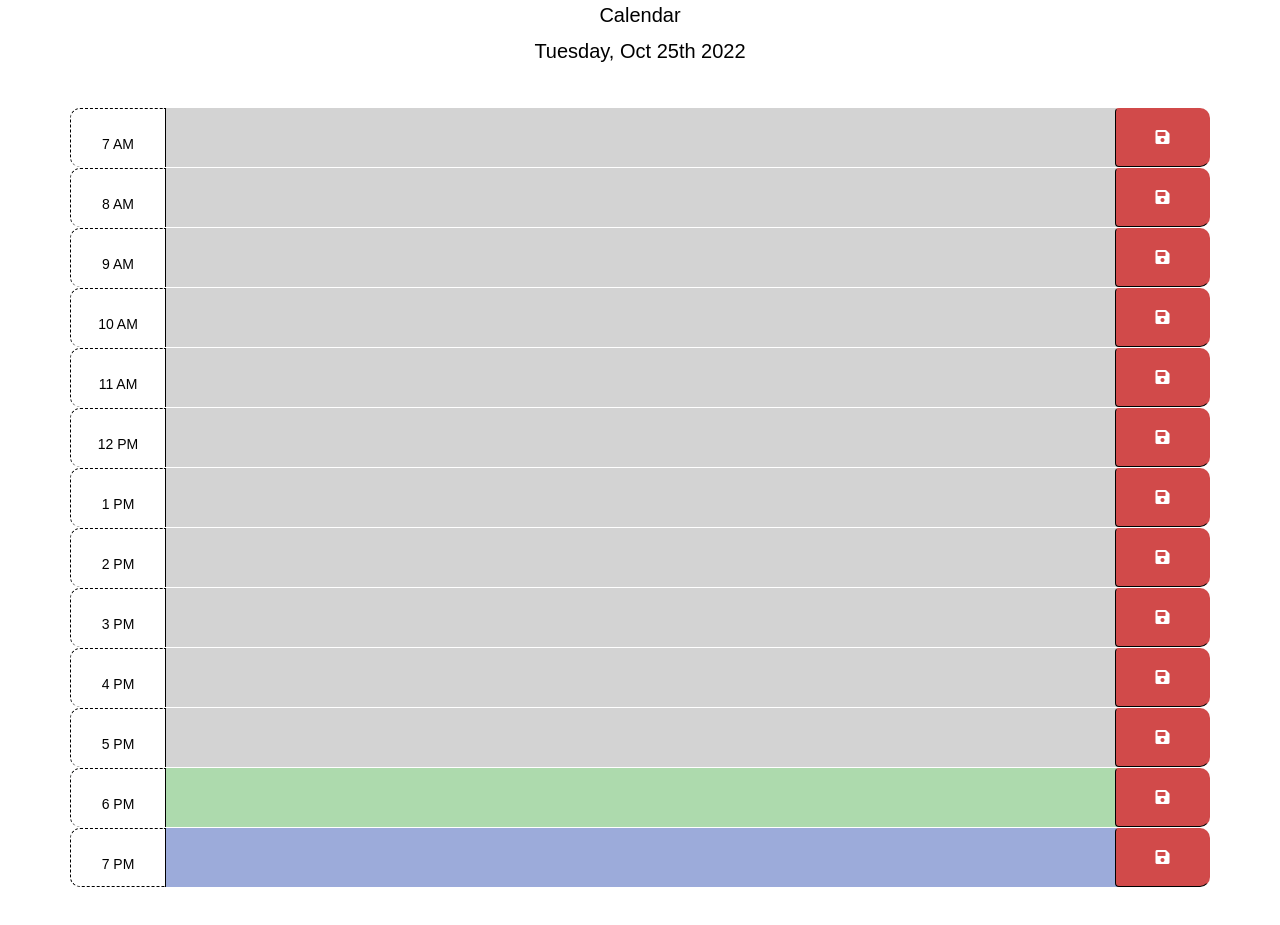
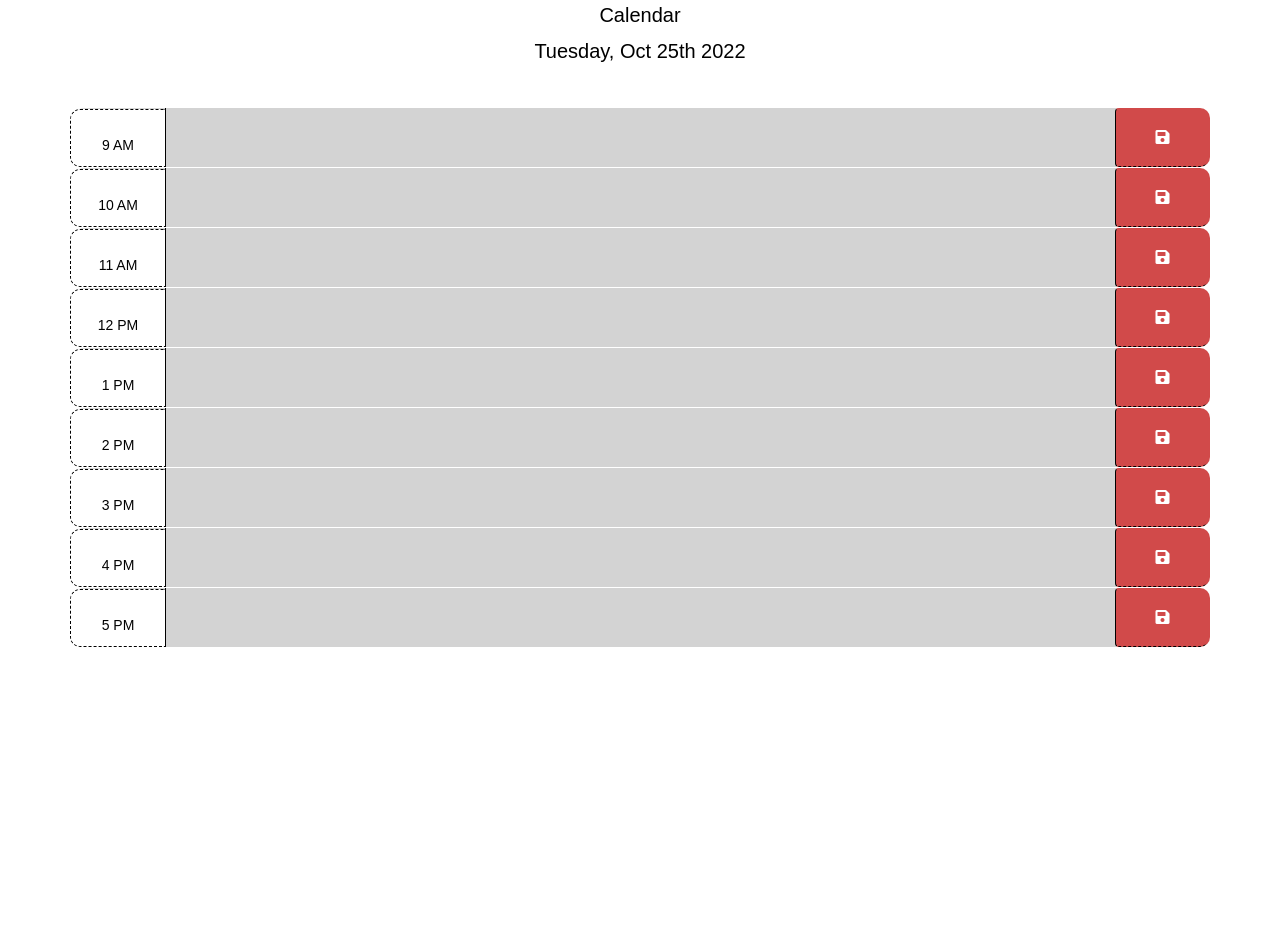
Before and after one commit to JohanBotes/jb-SMU05-WorkDayCalendar, a plain HTML site: page index.html in a window 1280 px wide. Shown: the part 91-1016 px from the top of the page. After the commit the page ends 800 px from the top, so only its background shows below. Drawn offline with nearby package versions, Linux system fonts and the light colour scheme.

Commit message:
Ultimate Final commit after results changes

```diff
--- a/css/style.css
+++ b/css/style.css
@@ -56,6 +56,7 @@ body {
     border-left: 1px dashed #000000;
     border-top-left-radius: 10px;
     border-bottom-left-radius: 10px;
+    margin-top: 1px;
   }
 
   .hour-last   {
@@ -91,6 +92,10 @@ body {
     transition: all 0.1s ease-in-out;
   }
 
+  .col-md-1  {
+    border-bottom: 1px dashed black;
+  }
+
   /*** OVERWRITE - MEDIA QUERY FOR TABLETS AND SMALLER  ***/
   /* This will be applied on any screen 768px and bellow */
   @media screen and (max-width: 768px), screen and (max-width: 575px) {
--- a/index.html
+++ b/index.html
@@ -24,24 +24,6 @@
 	<div class="container">
 
 		<!-- Timeblocks start here -->
-
-        <div id="hour7" class="row time-block">
-            <div class="col-md-1 hour">
-                7 AM
-            </div>
-            <textarea class="col-md-10 description">
-            </textarea>
-            <button class="btn saveBtn col-md-1"><i class="fas fa-save"></i></button>
-        </div>
-
-		<div id="hour8" class="row time-block">
-            <div class="col-md-1 hour">
-                8 AM
-            </div>
-            <textarea class="col-md-10 description">
-            </textarea>
-            <button class="btn saveBtn col-md-1"><i class="fas fa-save"></i></button>
-        </div>
 
 		<div id="hour9" class="row time-block">
             <div class="col-md-1 hour">
@@ -124,24 +106,6 @@
             <button class="btn saveBtn col-md-1"><i class="fas fa-save"></i></button>
         </div>
 
-        <div id="hour18" class="row time-block">
-            <div class="col-md-1 hour">
-                6 PM
-            </div>
-            <textarea class="col-md-10 description">
-            </textarea>
-            <button class="btn saveBtn col-md-1"><i class="fas fa-save"></i></button>
-        </div>
-
-        <div id="hour19" class="row time-block">
-            <div class="col-md-1 hour hour-last">
-                7 PM
-            </div>
-            <textarea class="col-md-10 description">
-            </textarea>
-            <button class="btn saveBtn col-md-1"><i class="fas fa-save"></i></button>
-        </div>
-
 	</div>
 
 	<script src="https://code.jquery.com/jquery-3.4.1.min.js"></script>
--- a/js/script.js
+++ b/js/script.js
@@ -42,8 +42,6 @@ $(document).ready(function () {
     }
 
     // Get item from local storage if any
-    $("#hour7 .description").val(localStorage.getItem("hour8"));
-    $("#hour8 .description").val(localStorage.getItem("hour8"));
     $("#hour9 .description").val(localStorage.getItem("hour9"));
     $("#hour10 .description").val(localStorage.getItem("hour10"));
     $("#hour11 .description").val(localStorage.getItem("hour11"));
@@ -53,8 +51,6 @@ $(document).ready(function () {
     $("#hour15 .description").val(localStorage.getItem("hour15"));
     $("#hour16 .description").val(localStorage.getItem("hour16"));
     $("#hour17 .description").val(localStorage.getItem("hour17"));
-    $("#hour18 .description").val(localStorage.getItem("hour17"));
-    $("#hour19 .description").val(localStorage.getItem("hour17"));
 
     timeTracker();
 })
```
Also changed, not shown: image/Workday Scheduler _ Calendar.png (renamed from Workday Scheduler _ Calendar.png).
